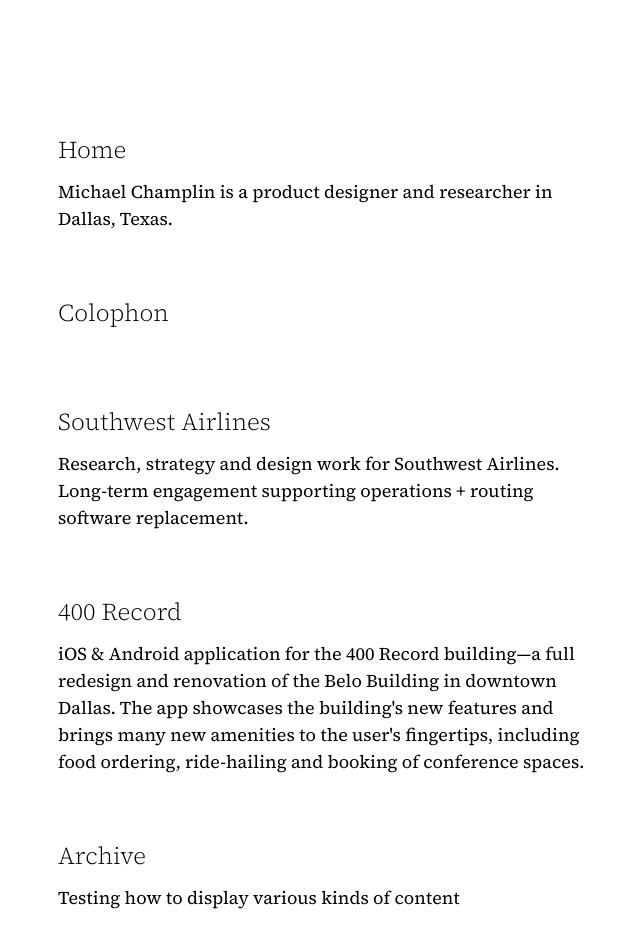
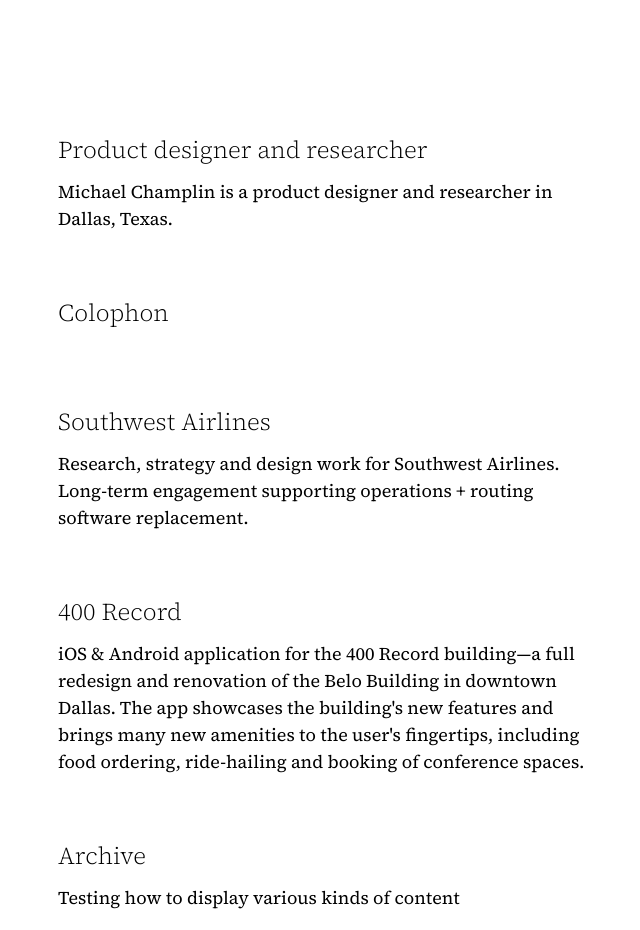
Before and after one commit to mjchamplin/Personal-Website, an Eleventy site: page src/tags.njk in a window 1280 px wide. Shown: the part 860-1790 px from the top of the page, without its empty margins (54-694 px from the left). Built offline with nearby package versions, Linux system fonts and the light colour scheme; Eleventy itself is replaced by a stand-in of ours; files that its build step writes are made by us from their sources.

Commit message:
Better, more informative <title> for homepage

```diff
--- a/src/index.md
+++ b/src/index.md
@@ -1,6 +1,6 @@
 ---
 layout: base
-title: Home
+title: Product designer and researcher
 slug: 'home'
 description: 'Michael Champlin is a product designer and researcher in Dallas, Texas.'
 ---
```
